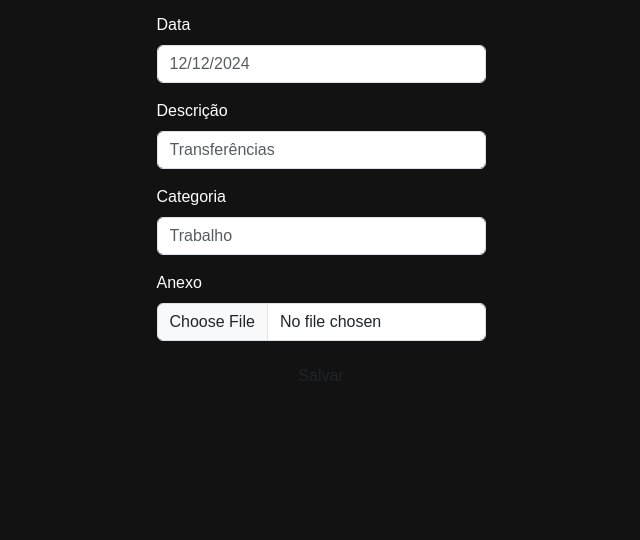
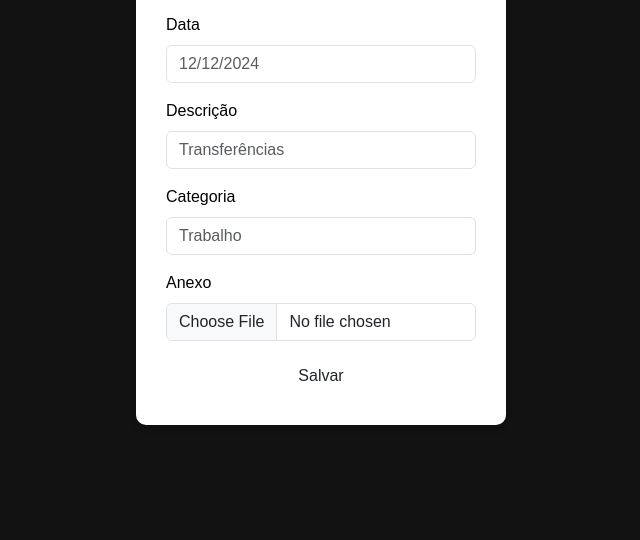
Before and after one commit to raqmarangoni/fintech-receipt-registration-screen, a plain HTML site: page index.html in a window 1280 px wide. Shown: the part 260-800 px from the top of the page, without its empty margins (319-959 px from the left). Drawn offline with nearby package versions, Linux system fonts and the light colour scheme.

Commit message:
feat: add styling to the form-container

```diff
--- a/css/style.css
+++ b/css/style.css
@@ -7,3 +7,13 @@ body {
     justify-content: center;
     align-items: center;
   }
+
+  .form-container {
+    background-color: #fff;
+    color: black;
+    border-radius: 10px;
+    padding: 30px;
+    box-shadow: 0 4px 6px rgba(0, 0, 0, 0.2);
+    max-width: 370px;
+    width: 100%;
+  }
```
